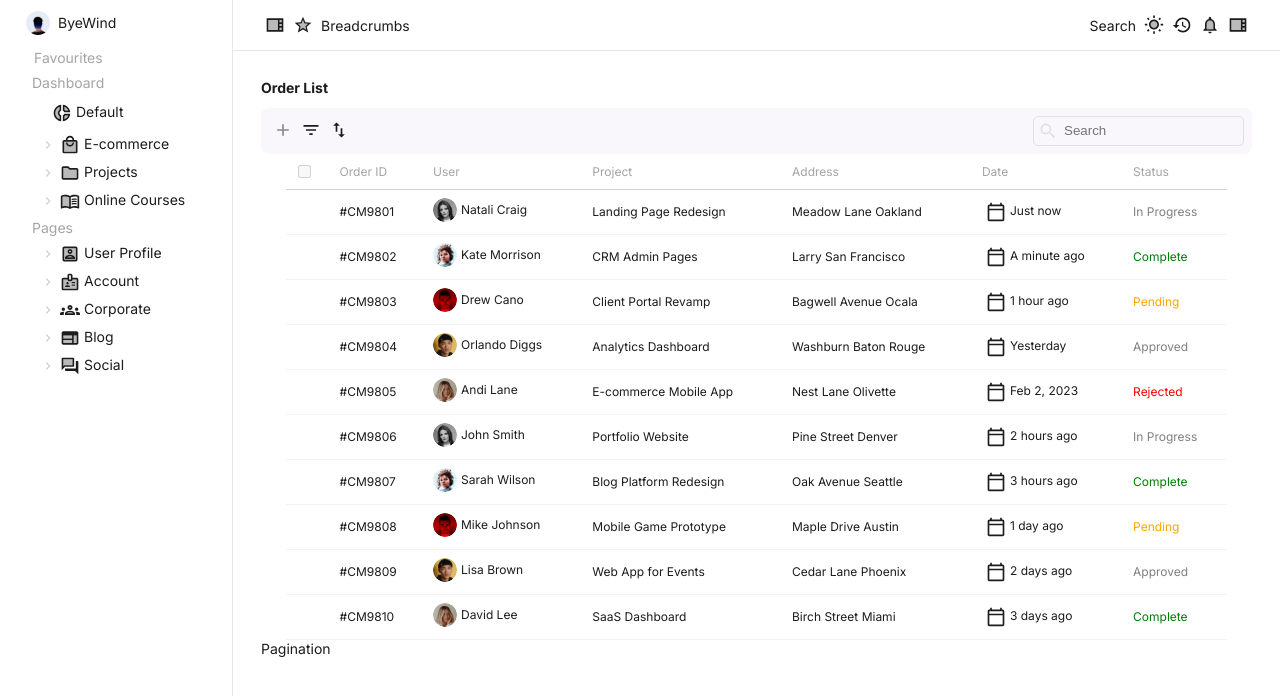
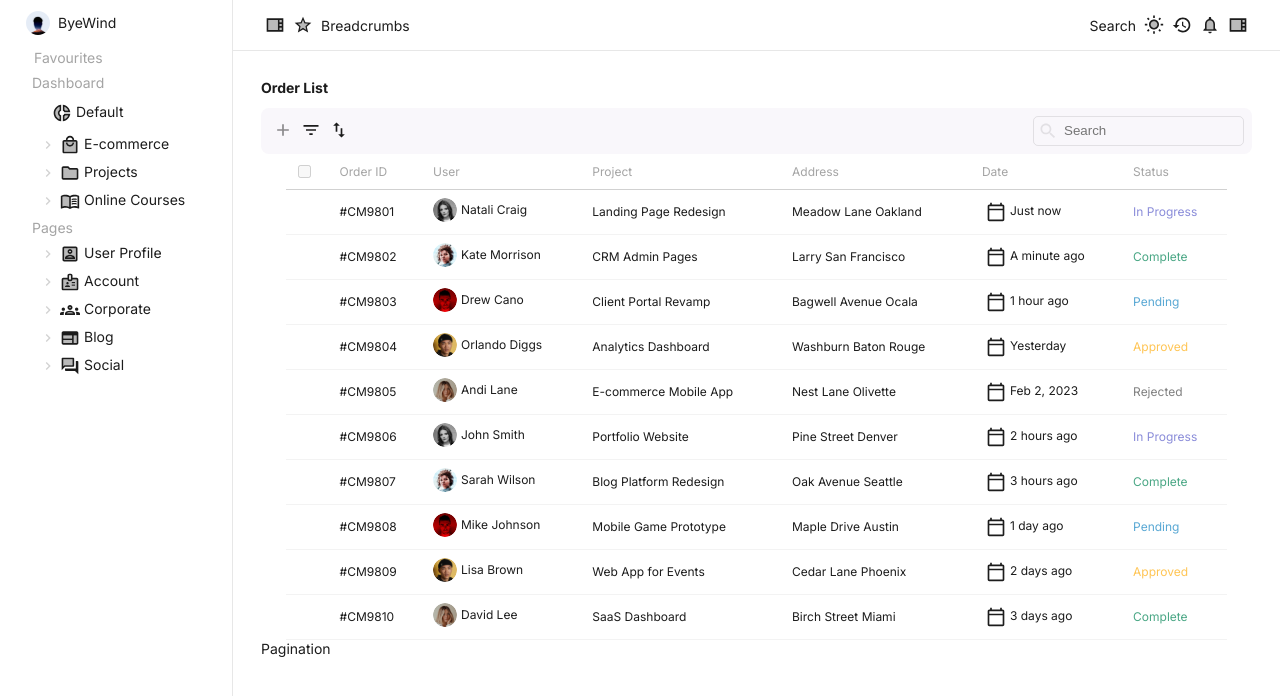
Before and after one commit to error404-sp/jp-dashboard, a React (Vite) app: page /#/orders in a window 1280 px wide. Shown: the top 696 px of the page. Built offline with nearby package versions, Linux system fonts and the light colour scheme.

Commit message:
order status fix

```diff
--- a/src/components/table/TableItem.jsx
+++ b/src/components/table/TableItem.jsx
@@ -74,11 +74,13 @@
         style={{
           color:
             item.status === "Pending"
-              ? "orange"
-              : item.status === "Complete"
-              ? "green"
-              : item.status == "Rejected"
-              ? "red"
+              ? "#59A8D4"
+              : item.status === "In Progress"
+              ? "#8A8CD9"
+              : item.status == "Complete"
+              ? "#4AA785"
+              : item.status == "Approved"
+              ? "#FFC555"
               : "gray",
         }}
       >
```
